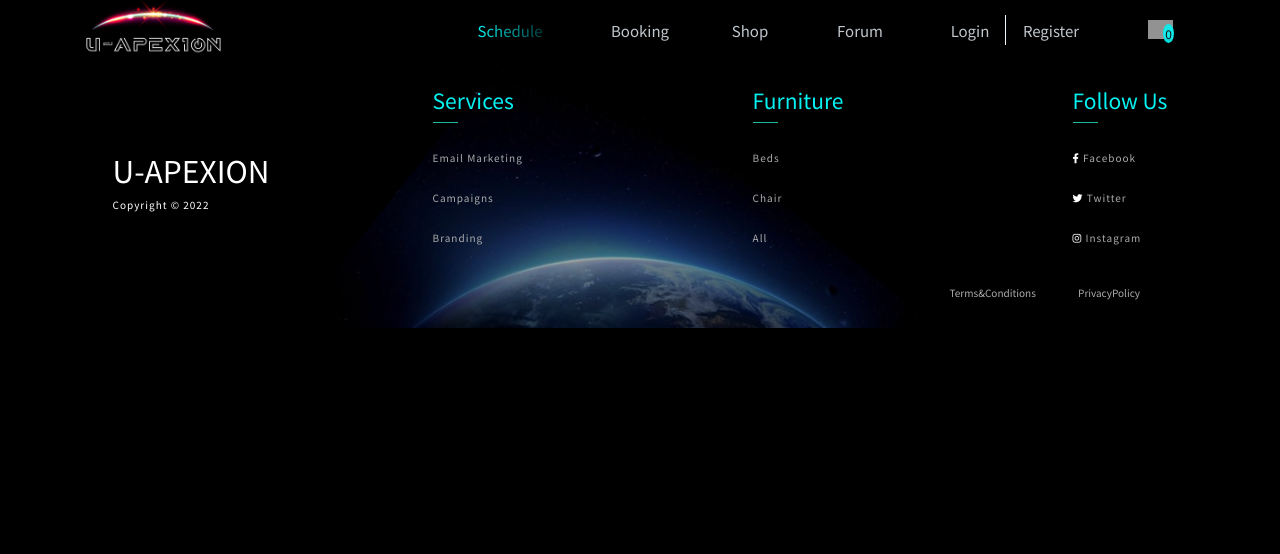
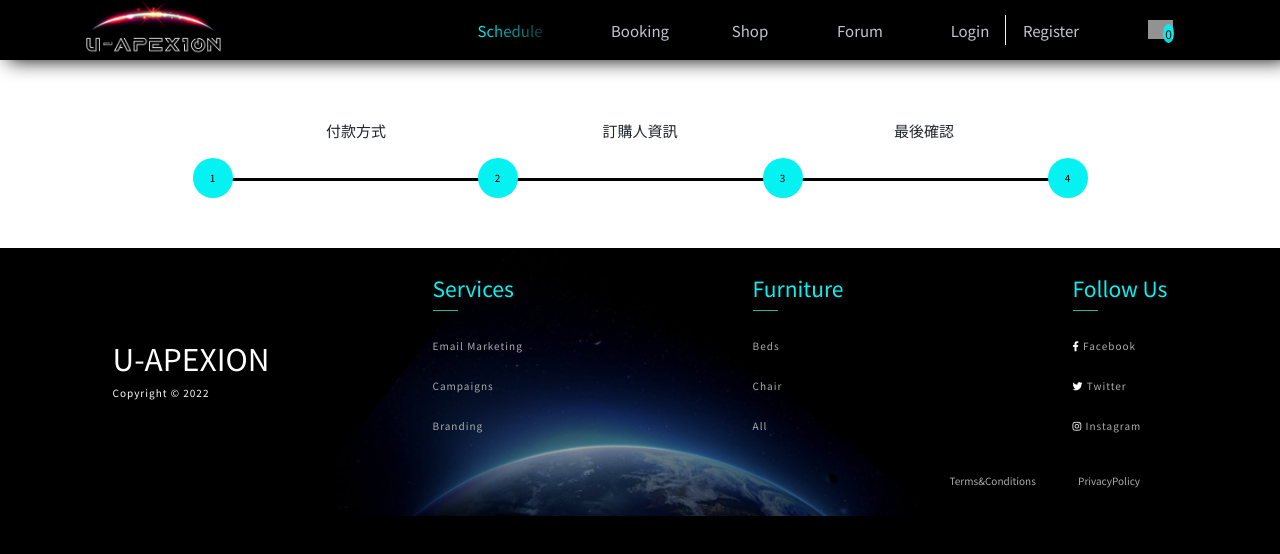
Before and after one commit to Jhih-Ting23472002/u-apexion-react, a React (Create React App) app: page /cart-complete in a window 1280 px wide. Shown: the top 554 px of the page. Built offline with nearby package versions, Linux system fonts and the light colour scheme; grey boxes are pictures that could not be loaded.

Commit message:
進度條顏色變化問題想請教大家～

```diff
--- /dev/null
+++ b/src/pages/Cart/CardComplete.css
@@ -0,0 +1,4 @@
+.step-four {
+    background-color: #05f2f2;
+    color: #000;
+}
--- a/src/pages/Cart/CardComplete.js
+++ b/src/pages/Cart/CardComplete.js
@@ -1,9 +1,33 @@
 import React from 'react';
+import './CardComplete.css';
 
 const CardComplete = () => {
   return (
     <>
-      <div></div>
+      <div className="cart-background container-fluid">
+        <div className="container cart-container">
+          <div className="cart row d-flex justify-content-center process-text">
+            <div className="cart step-text">付款方式</div>
+            <div className="cart step-text">訂購人資訊</div>
+            <div className="cart step-text">最後確認</div>
+          </div>
+          <div className="cart row d-flex justify-content-around process-line">
+            <div className="cart cart-step-line"></div>
+            <div className="cart-steps step-one cart-ml-7 d-flex align-items-center justify-content-center">
+              1
+            </div>
+            <div className="cart-steps step-two cart-ml-7 d-flex align-items-center justify-content-center">
+              2
+            </div>
+            <div className="cart-steps step-three cart-ml-7 d-flex align-items-center justify-content-center">
+              3
+            </div>
+            <div className="cart-steps step-four cart-ml-7 d-flex align-items-center justify-content-center">
+              4
+            </div>
+          </div>
+        </div>
+      </div>
     </>
   );
 };
```
